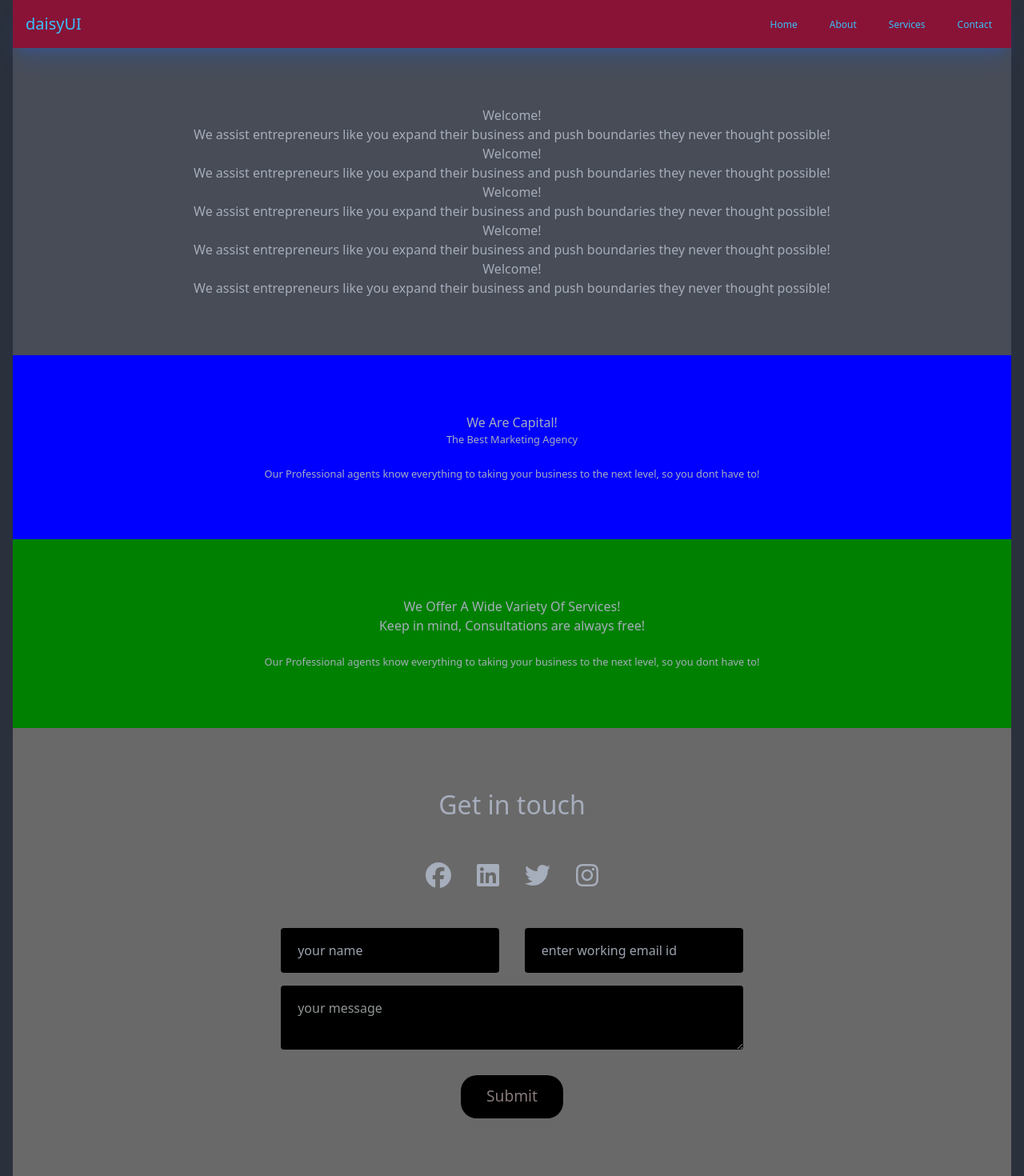
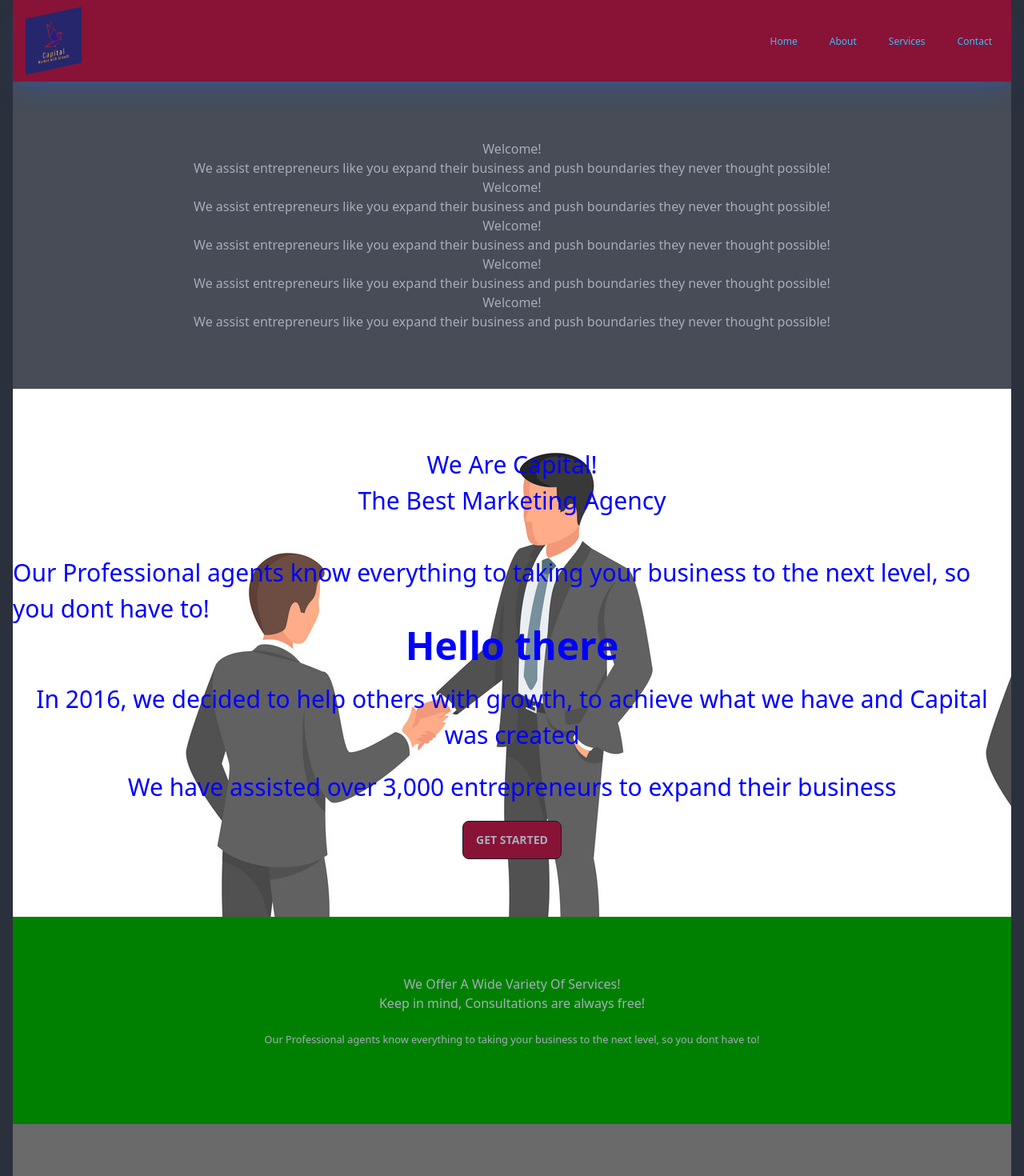
Before and after one commit to 4lexjandro/agency, a React (Create React App) app: page / in a window 1280 px wide. Shown: the top 1470 px of the page at 80% size. Built offline with nearby package versions, Linux system fonts and the light colour scheme.

Commit message:
About page done

```diff
--- a/src/components/Navbar.jsx
+++ b/src/components/Navbar.jsx
@@ -4,6 +4,7 @@ import About from '../routes/About'
 import Contact from '../routes/Contact'
 import Services from '../routes/Services'
 import Home from '../routes/Home'
+import Capital from '../assets/Capital.png'
 
 
 
@@ -16,7 +17,9 @@ const Navbar = () => {
     <header class="sticky top-0 z-30 w-full px-2 py-4 bg-rose-900 shadow-xl shadow-blue-600/20 sm:px-4 ">
     <div class="flex items-center justify-between mx-auto max-w-7xl">
     <div class="flex-1">
-    <a class="btn-small  btn-outline btn-info normal-case text-xl" href="#home">daisyUI</a>
+    <a class=" normal-case text-xl" href="#home">
+    <img class = "-skew-y-12" src={Capital} width="70" height="70"/>
+      </a>
      </div>
   <div class="flex-none">
   <ul class="menu menu-horizontal p-0 gap-6">
--- a/src/routes/About.jsx
+++ b/src/routes/About.jsx
@@ -1,25 +1,39 @@
 import React from 'react'
 
 import styled from "styled-components";
+
+import Business from "../assets/Business.jpeg";
 
 const About = () => {
 
   const AboutSection = styled.section`
   width: 100%;
   padding: calc(2.5rem + 2.5vw) 0;
-  background-color: blue;
   display: flex;
+  color: blue;
+  font-size: 30px;
   flex-direction: column;
   align-items: center;
   justify-content: center;
+  filter: brightness(100%);
 `;
   return (
+    <div style={{ backgroundImage: `url(${Business})` }}>
+
     <AboutSection id="about">
-        <h3>We Are Capital!</h3>
-        <small>The Best Marketing Agency </small>
+        <h1>We Are Capital!</h1>
+        <h1>The Best Marketing Agency </h1>
         <br/>
-        <small>Our Professional agents know everything to taking your business to the next level, so you dont have to! </small>
+        <h1>Our Professional agents know everything to taking your business to the next level, so you dont have to! </h1>
+
+      <h1 class="mb-5 text-5xl font-bold  ">Hello there</h1>
+      <p class="mb-5 text-center">In 2016, we decided to help others with growth, to achieve what we have and Capital was created</p>
+      <p class="mb-5 text-center">We have assisted over 3,000 entrepreneurs to expand their business </p>
+      <button class="btn bg-rose-900">Get Started</button>
+
     </AboutSection>
+
+    </div>
   )
 }
 
--- a/src/routes/Services.jsx
+++ b/src/routes/Services.jsx
@@ -14,12 +14,17 @@ const Services = () => {
   justify-content: center;
 `;
   return (
-    <ServicesSection id="about">
+    <ServicesSection id="services">
         <h3>We Offer A Wide Variety Of Services!</h3>
         <h4>Keep in mind, Consultations are always free!</h4>
 
         <br/>
-        <small>Our Professional agents know everything to taking your business to the next level, so you dont have to! </small>
+
+
+  <small>Our Professional agents know everything to taking your business to the next level, so you dont have to! </small>
+  <br/>
+
+
     </ServicesSection>
   )
 }
```
Also changed, not shown: src/assets/Business.jpeg (added), src/assets/Capital.png (added).
